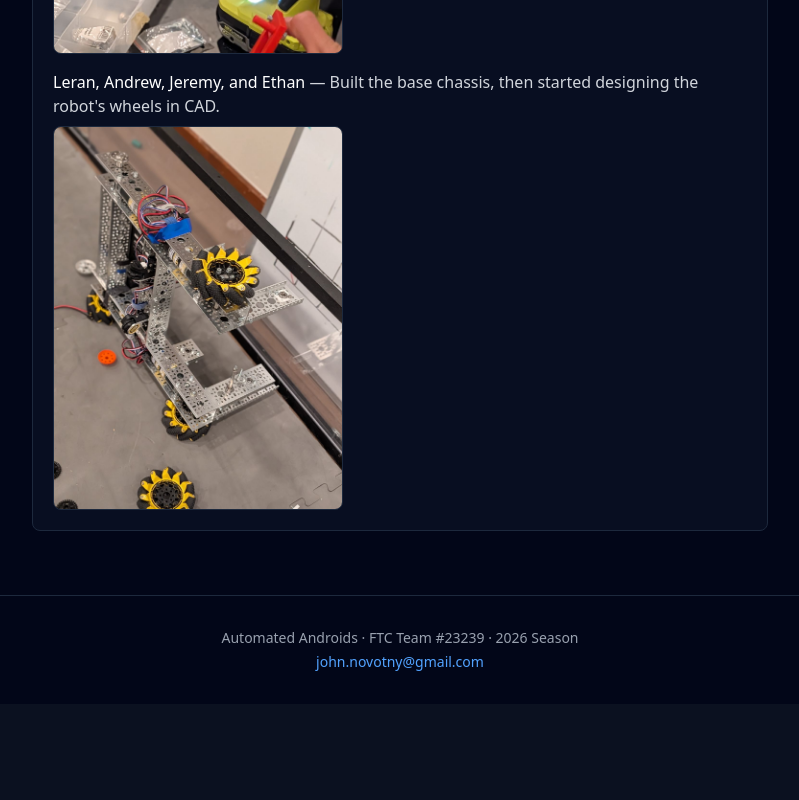
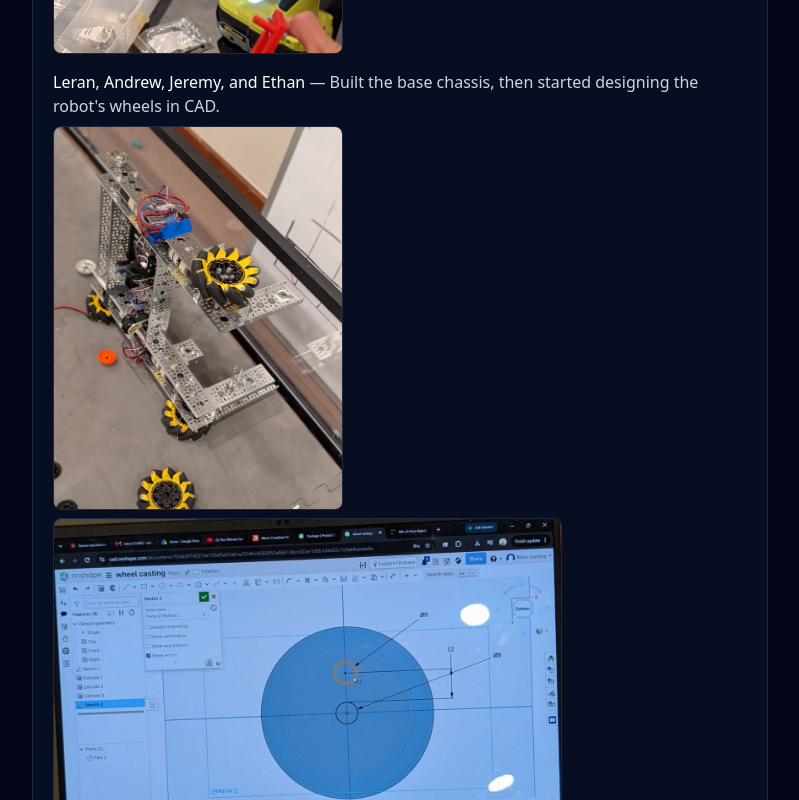
Before and after one commit to AutomatedAndroids/ftc_website_26_27, a React (Vite) app: page /log in a window 1280 px wide. Shown: the part 660-1460 px from the top of the page, without its empty margins (240-1039 px from the left). Before the commit the page ends 1364 px from the top, so only its background shows below. Built offline with nearby package versions, Linux system fonts and the light colour scheme.

Commit message:
Support multiple photos per Build Log item, add CAD wheel screenshot
Co-Authored-By: Claude Sonnet 5 <noreply@anthropic.com>
Claude-Session: https://claude.ai/code/session_01JYgmwo7VgZ67FWKSJhLwdL

```diff
--- a/src/data/buildLog.js
+++ b/src/data/buildLog.js
@@ -1,6 +1,6 @@
 // Add a new entry at the TOP of this array each time you want to log a day's work.
-// date: 'YYYY-MM-DD', items: [{ who: 'Names', what: 'What they did.', photo: '/log/filename.jpg' }, ...]
-// Photos go in public/log/ — photo is optional per item.
+// date: 'YYYY-MM-DD', items: [{ who: 'Names', what: 'What they did.', photos: ['/log/filename.jpg'] }, ...]
+// Photos go in public/log/ — photos is optional per item and can hold more than one.
 export const buildLog = [
   {
     date: '2026-09-20',
@@ -8,12 +8,12 @@ export const buildLog = [
       {
         who: 'Josh and Ryan',
         what: 'Built a ball launcher using rubber bands and the 3D printer.',
-        photo: '/log/2026-09-20-launcher.jpg',
+        photos: ['/log/2026-09-20-launcher.jpg'],
       },
       {
         who: 'Leran, Andrew, Jeremy, and Ethan',
         what: "Built the base chassis, then started designing the robot's wheels in CAD.",
-        photo: '/log/2026-09-20-chassis.jpg',
+        photos: ['/log/2026-09-20-chassis.jpg', '/log/2026-09-20-cad-wheel.jpg'],
       },
     ],
   },
--- a/src/pages/BuildLog.jsx
+++ b/src/pages/BuildLog.jsx
@@ -31,12 +31,17 @@ export default function BuildLog() {
               {entry.items.map((item, i) => (
                 <li key={i} className="text-gray-300">
                   <span className="font-medium text-white">{item.who}</span> &mdash; {item.what}
-                  {item.photo && (
-                    <img
-                      src={item.photo}
-                      alt={item.what}
-                      className="mt-2 max-h-96 rounded-lg border border-slate-800 object-cover"
-                    />
+                  {item.photos?.length > 0 && (
+                    <div className="mt-2 flex flex-wrap gap-2">
+                      {item.photos.map((src) => (
+                        <img
+                          key={src}
+                          src={src}
+                          alt={item.what}
+                          className="max-h-96 rounded-lg border border-slate-800 object-cover"
+                        />
+                      ))}
+                    </div>
                   )}
                 </li>
               ))}
```
Also changed, not shown: public/log/2026-09-20-cad-wheel.jpg (added).
